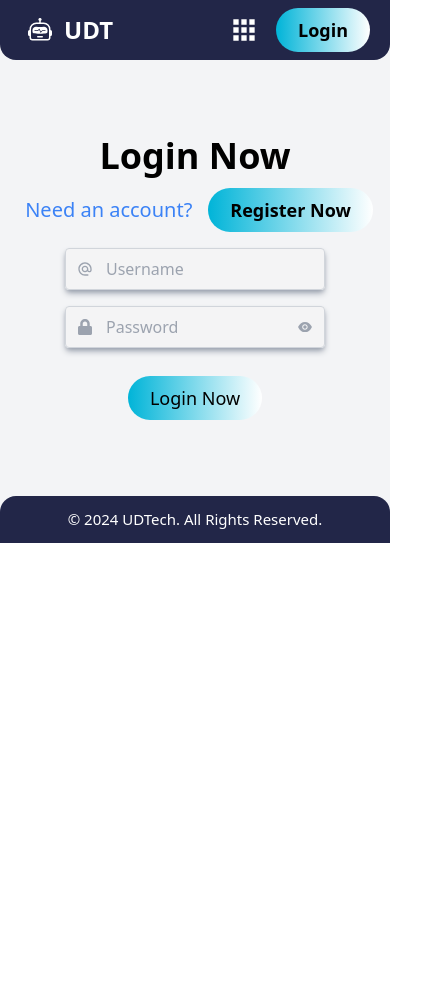
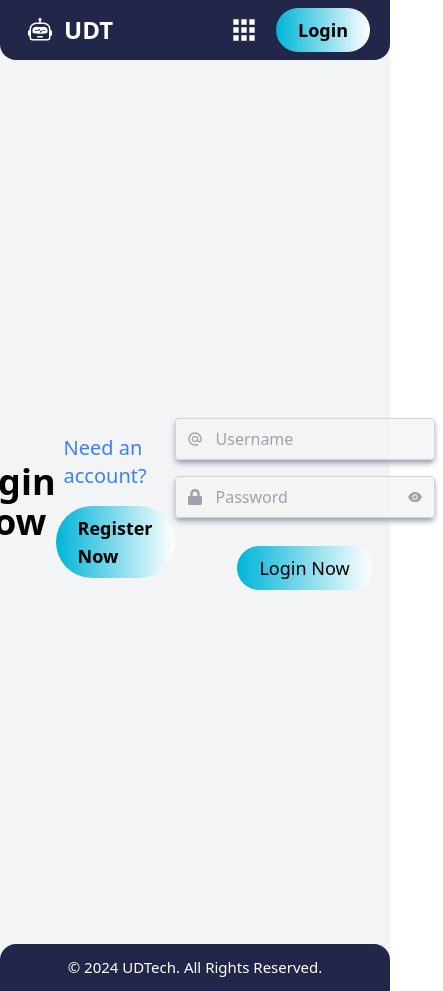
Before and after one commit to mhmAdmin1122/UDTech, a Next.js app: page /login in a window 390 px wide. Shown: the whole page, 443 px wide, since content can reach past the window. Before the commit the page ends 844 px from the top, so only its background shows below. Built offline with nearby package versions, Linux system fonts and the light colour scheme; no server answers.

Commit message:
login-form page maded responsive for all devices

```diff
--- a/pages/login/index.tsx
+++ b/pages/login/index.tsx
@@ -11,7 +11,7 @@ const LoginPage = () => {
         <title>Login Now</title>
       </Head>
       <Layout>
-        <div className="px-44 py-14 log-in-container">
+        <div className="px-44 py-14 log-in-container min-h-screen">
           <h1 className="text-4xl font-bold text-center">Login Now</h1>
           <div className="flex flex-wrap items-center gap-2 w-full justify-center my-3">
             <Link
--- a/styles/auth.css
+++ b/styles/auth.css
@@ -1,7 +1,7 @@
 @media (max-width: 490px) and (min-width: 200px) {
   /* login form */
   .log-in-container {
-    @apply px-[0.5rem];
+    @apply px-[0.5rem] flex items-center justify-center;
   }
   .loginForm-box div, .register-form-box div {
     @apply w-[260px];
```
